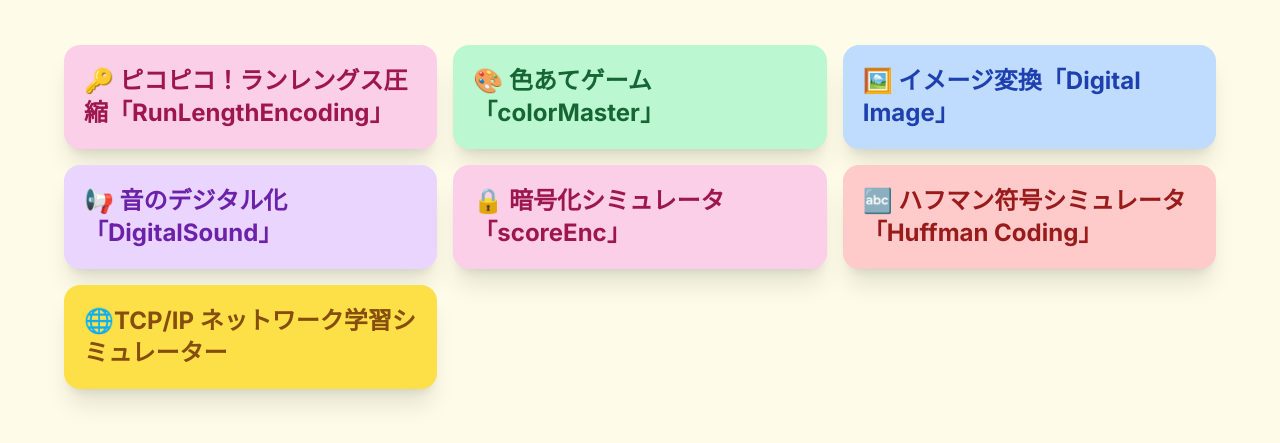
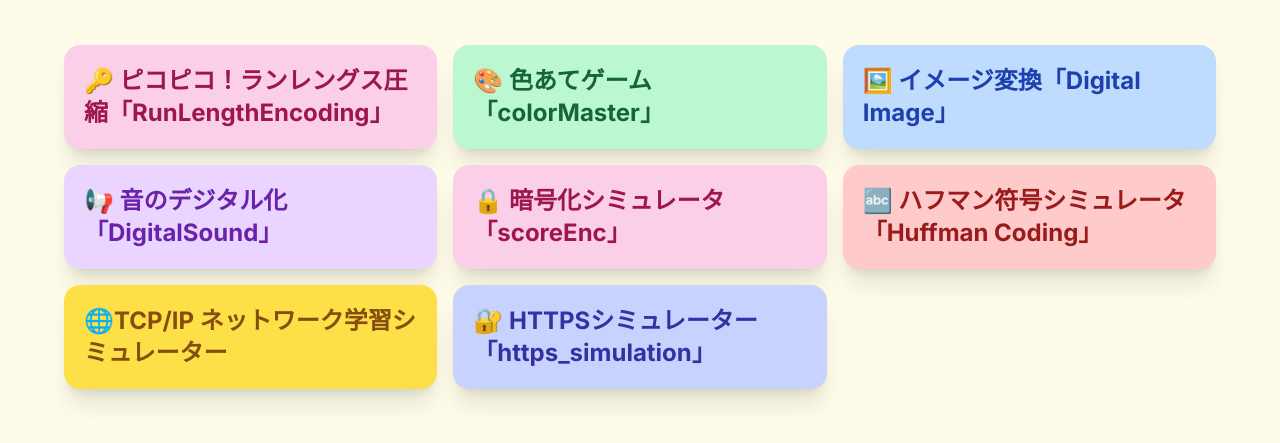
Before and after one commit to m-kawarada/information_study, a plain HTML site: page index.html in a window 1280 px wide. Shown: the part 147-590 px from the top of the page. Drawn offline with nearby package versions, Linux system fonts and the light colour scheme.

Commit message:
アプリケーションリンクリストにHTTPSシミュレーターカードを追加

```diff
--- a/index.html
+++ b/index.html
@@ -114,6 +114,16 @@
                     </span>
                 </a>
             </li>
+
+            <!-- カード7: HTTPSシミュレーター -->
+            <li class="container bg-indigo-200 text-indigo-800 p-5 rounded-2xl shadow-xl
+                       hover:shadow-2xl hover:scale-[1.02] transition duration-300 ease-in-out cursor-pointer">
+                <a href="./https_simulation/index.html" class="block">
+                    <span class="text-2xl font-bold flex items-center">
+                        🔐 HTTPSシミュレーター「https_simulation」
+                    </span>
+                </a>
+            </li>
         </ul>
     </div>
 </body>
```
